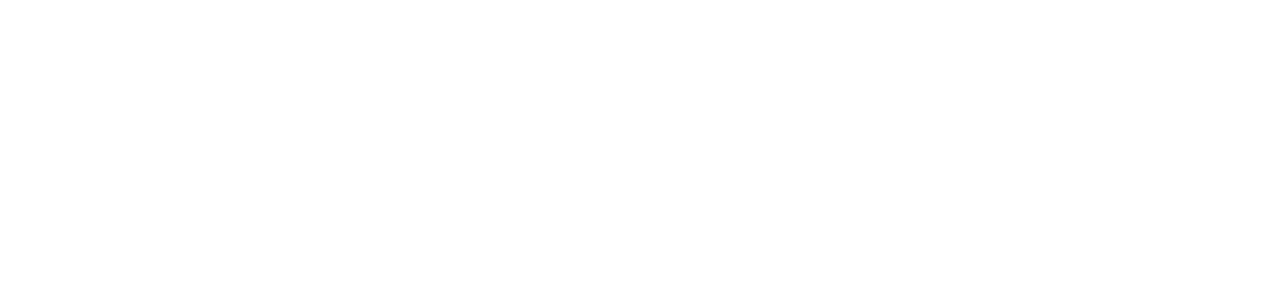
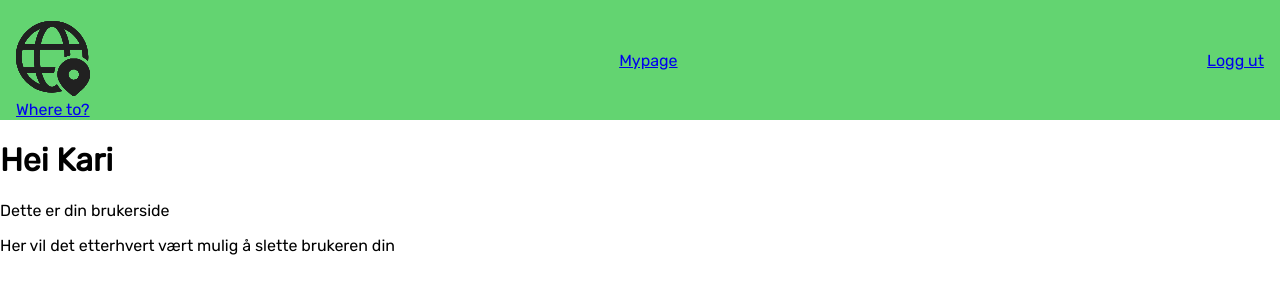
Before and after one commit to TrygveEriksen/WhereTo, a React (Vite) app in the folder TravelPlanner/: page /mypage in a window 1280 px wide. Before the commit this address had no page. Shown: the top 300 px of the page. Built offline with nearby package versions, Linux system fonts and the light colour scheme; no server answers; sample sign-in values are in the browser's storage.

Commit message:
Laget component og side, koblet til navbaren
Co-authored-by: IselinRemaut <IselinRemaut@users.noreply.github.com>

```diff
--- /dev/null
+++ b/TravelPlanner/src/Components/Mypage/Mypage.jsx
@@ -0,0 +1,17 @@
+import Navbar from "../Navbar/Navbar"
+
+function Mypage() {
+  return (
+	<>
+	<Navbar />
+    <div>
+		<h1>Hei Kari</h1>
+		<p>Dette er din brukerside</p>
+		<p>Her vil det etterhvert vært mulig å slette brukeren din</p>
+    </div>
+	</>
+  )
+
+}
+
+export default Mypage
--- a/TravelPlanner/src/Components/Navbar/Navbar.jsx
+++ b/TravelPlanner/src/Components/Navbar/Navbar.jsx
@@ -31,7 +31,11 @@ function Navbar(){
 						Jeg er admin
 					</Link>
 					</li>:null}
-				<li className="nav-item">Mypage</li>
+				<li className="nav-item">
+					<Link to= "/myPage">
+						Mypage
+					</Link>
+				</li>
 				<li>
 					<Link to="/login" className="signout" onClick={() => localStorage.removeItem("user")}>
 						Logg ut
--- a/TravelPlanner/src/main.jsx
+++ b/TravelPlanner/src/main.jsx
@@ -4,7 +4,8 @@ import Home from "./Components/Home/Home";
 import Descriptions from "./Components/Descriptions/Descriptions";
 import Login from "./Components/Login/Login";
 import Signup from "./Components/Signup/Signup";
-import NewDestination from "./Components/NewDestination/NewDestination"
+import NewDestination from "./Components/NewDestination/NewDestination";
+import MyPage from "./Components/Mypage/Mypage";
 import "./index.css";
 import "./Colors/lightmode.css";
 import { createBrowserRouter, RouterProvider } from "react-router-dom";
@@ -42,6 +43,11 @@ const router = createBrowserRouter([
     path: "/newdestination",
     element: <NewDestination />,
     loader: redirectNotLoggedIn
+  },
+  {
+    path: "/mypage",
+    element: <MyPage />,
+    loader: redirectNotLoggedIn
   }
 ]);
 
```
